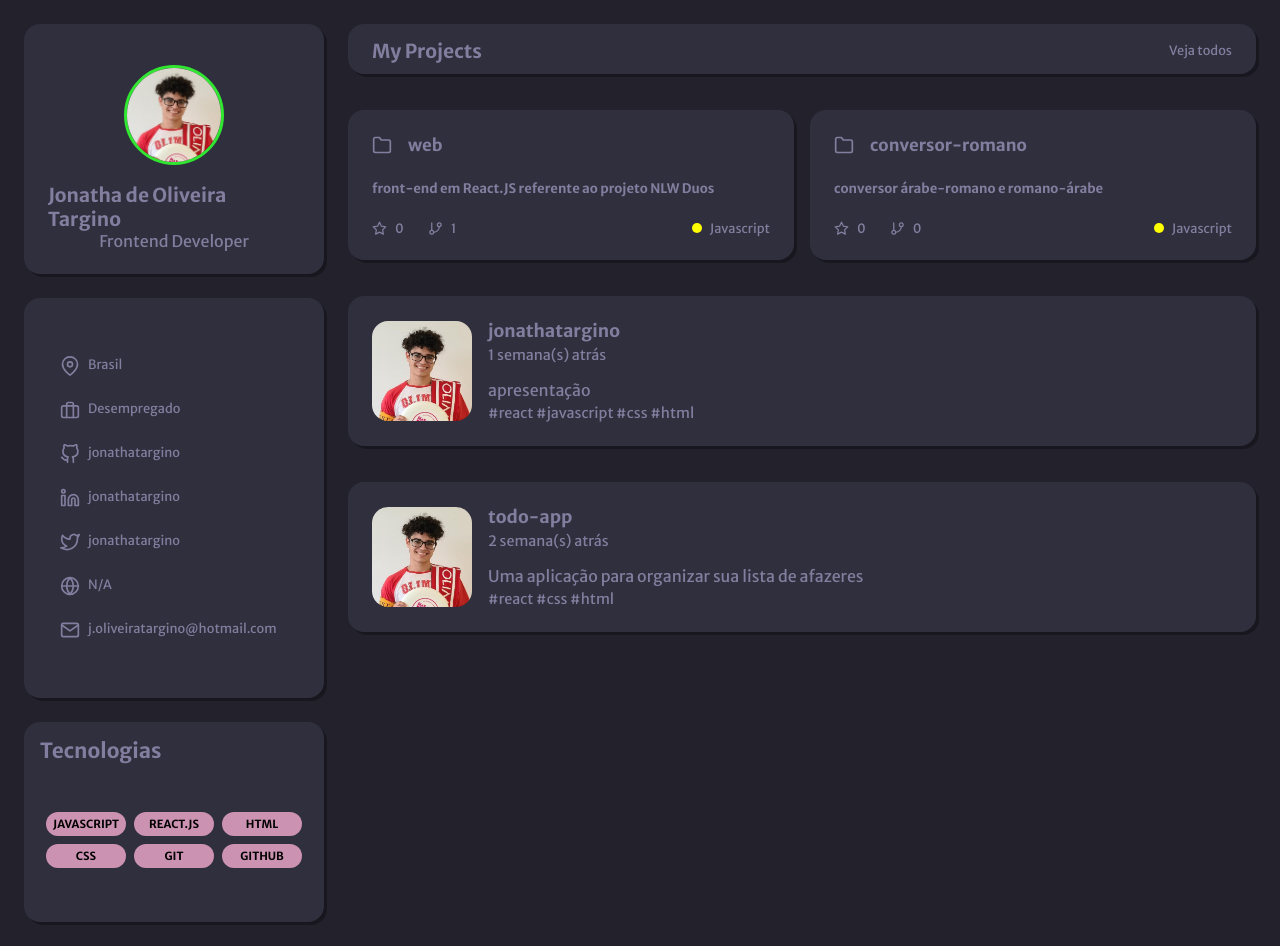
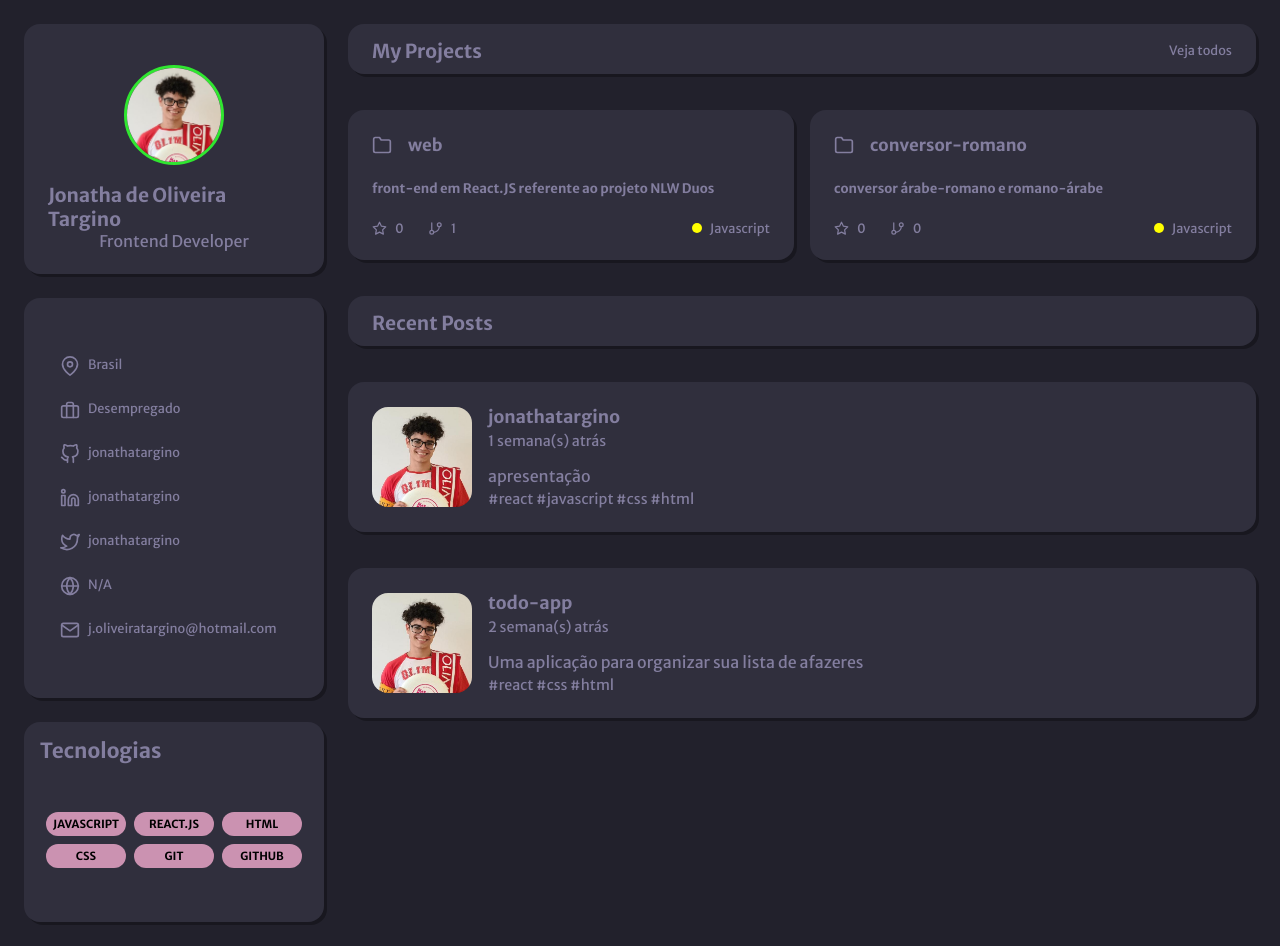
Before and after one commit to jonathatargino/portfolio-rocketseat, a React (Vite) app: page / in a window 1280 px wide. Built offline with nearby package versions, Linux system fonts and the light colour scheme.

Commit message:
Recent Posts header added to User projects

```diff
--- a/src/components/UserProjects/index.jsx
+++ b/src/components/UserProjects/index.jsx
@@ -24,6 +24,7 @@ function UserProjects(){
           technology="Javascript"
         />
       </div>
+      <SectionHeader title="Recent Posts"/>
       <RecentPost
         title="jonathatargino"
         subtitle="apresentação"
```
